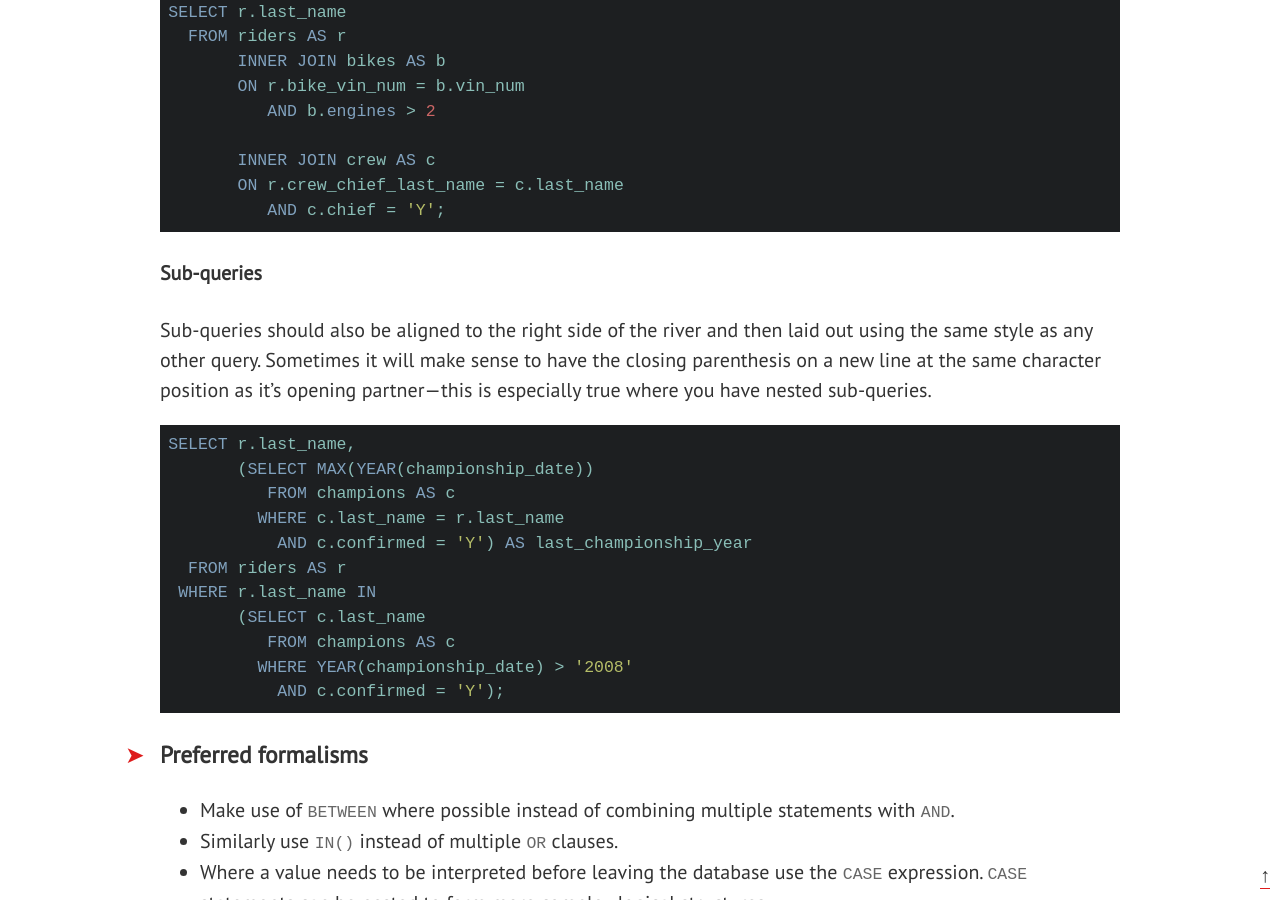
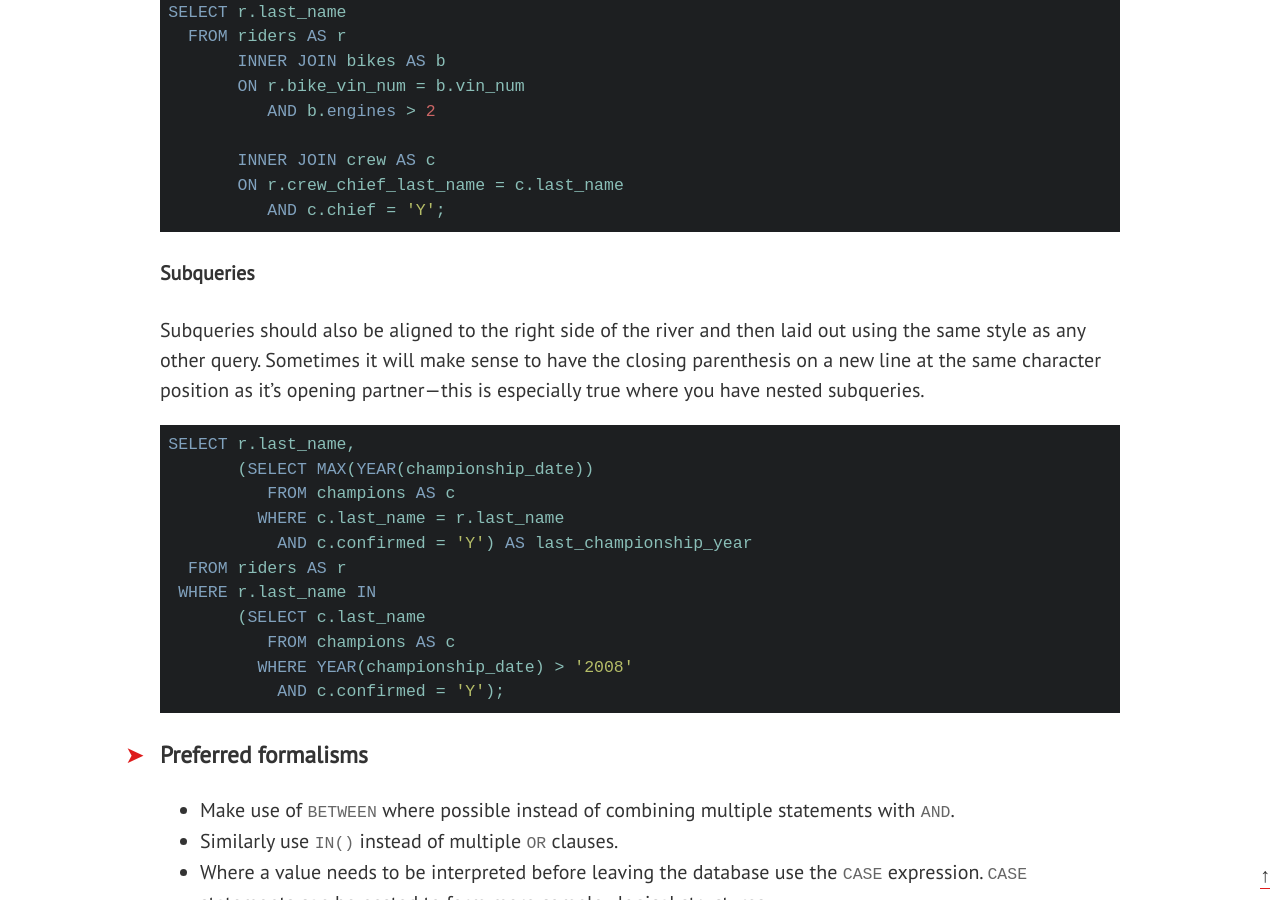
Before and after one commit to treffynnon/sqlstyle.guide, a Jekyll site: the page built from index.md, in a window 1280 px wide and 900 px high, scrolled down 6458 px. Built offline with Jekyll 4.4.1, drawn with Linux system fonts in a browser that asks for light colours; nearby versions of some CDN libraries; some web fonts are replaced; comment, search, counter and statistics services are not loaded.

Commit message:
Fixes #4, uses same terminology as MySql, Postgresql, MSSQL and Oracle use

````diff
--- a/_includes/sqlstyle.guide.md
+++ b/_includes/sqlstyle.guide.md
@@ -257,12 +257,12 @@ SELECT r.last_name
           AND c.chief = 'Y';
 ```
 
-#### Sub-queries
+#### Subqueries
 
-Sub-queries should also be aligned to the right side of the river and then laid
+Subqueries should also be aligned to the right side of the river and then laid
 out using the same style as any other query. Sometimes it will make sense to have
 the closing parenthesis on a new line at the same character position as it's
-opening partner—this is especially true where you have nested sub-queries.
+opening partner—this is especially true where you have nested subqueries.
 
 ```sql
 SELECT r.last_name,
````
